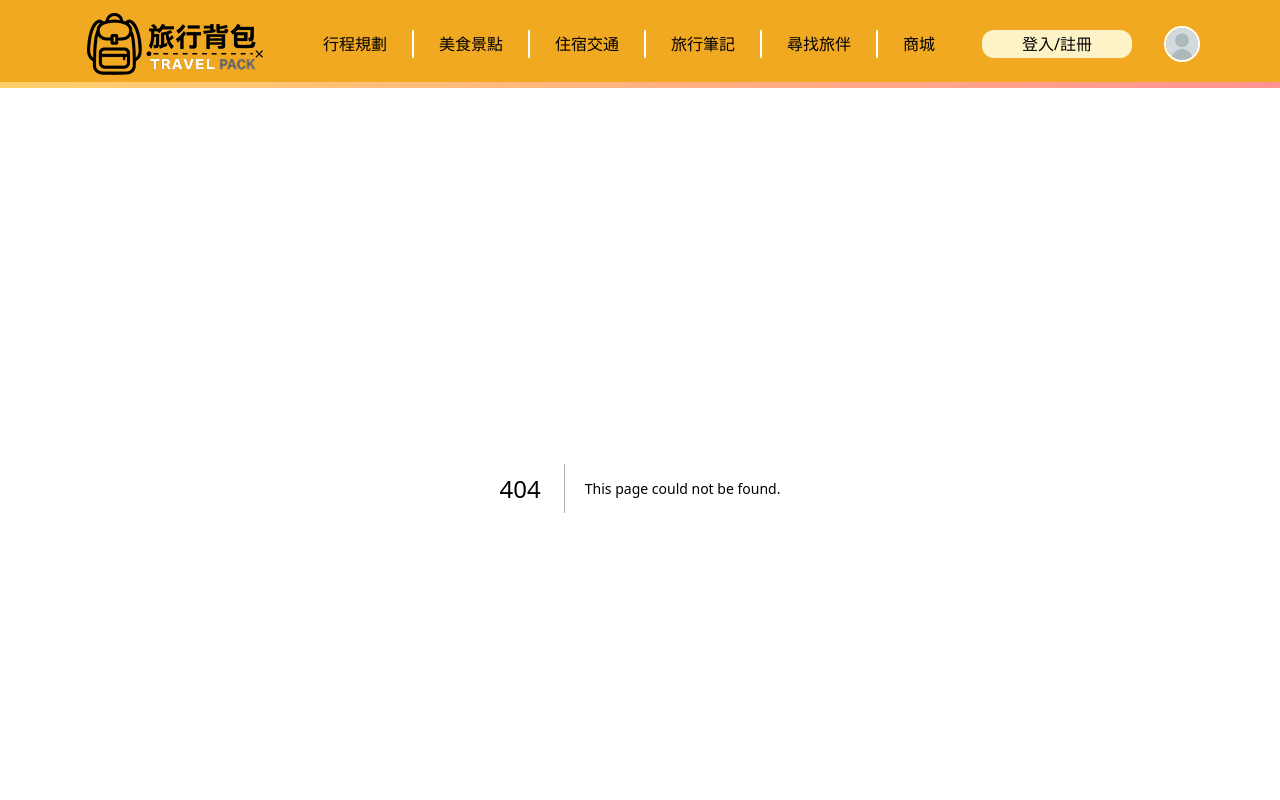
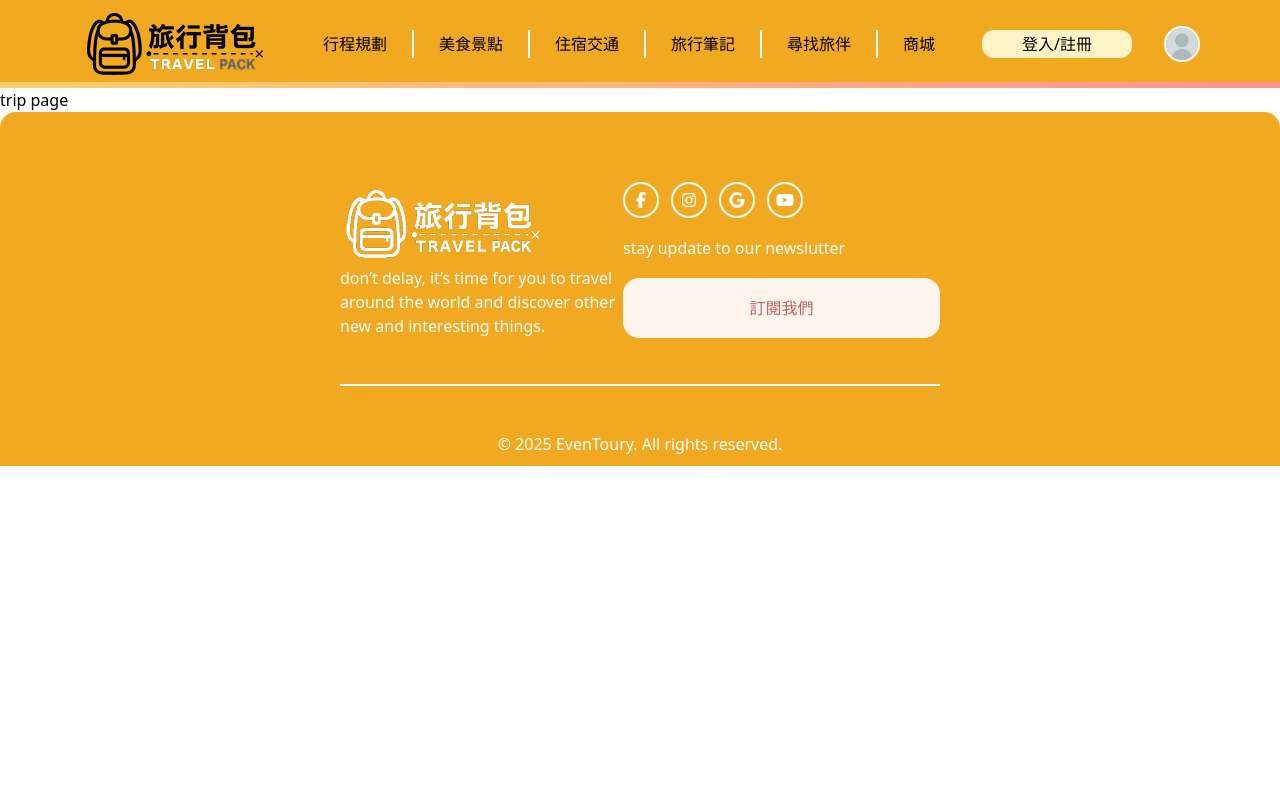
Before and after one commit to jetp02-25-team-a/frontend, a Next.js app: page /trip in a window 1280 px wide. Before the commit this address had no page. Shown: the top 800 px of the page. Built offline with nearby package versions, Linux system fonts and the light colour scheme.

Commit message:
刪掉m2，新增行程規畫的路由

```diff
--- a/app/m2/page.tsx
+++ /dev/null
@@ -1,9 +0,0 @@
-'use client';
-
-export default function M2Page() {
-  return (
-    <>
-      <h1>m2 page</h1>
-    </>
-  );
-}
--- /dev/null
+++ b/app/trip/page.tsx
@@ -0,0 +1,9 @@
+'use client';
+
+export default function TripPage() {
+  return (
+    <>
+      <h1>trip page</h1>
+    </>
+  );
+}
```
